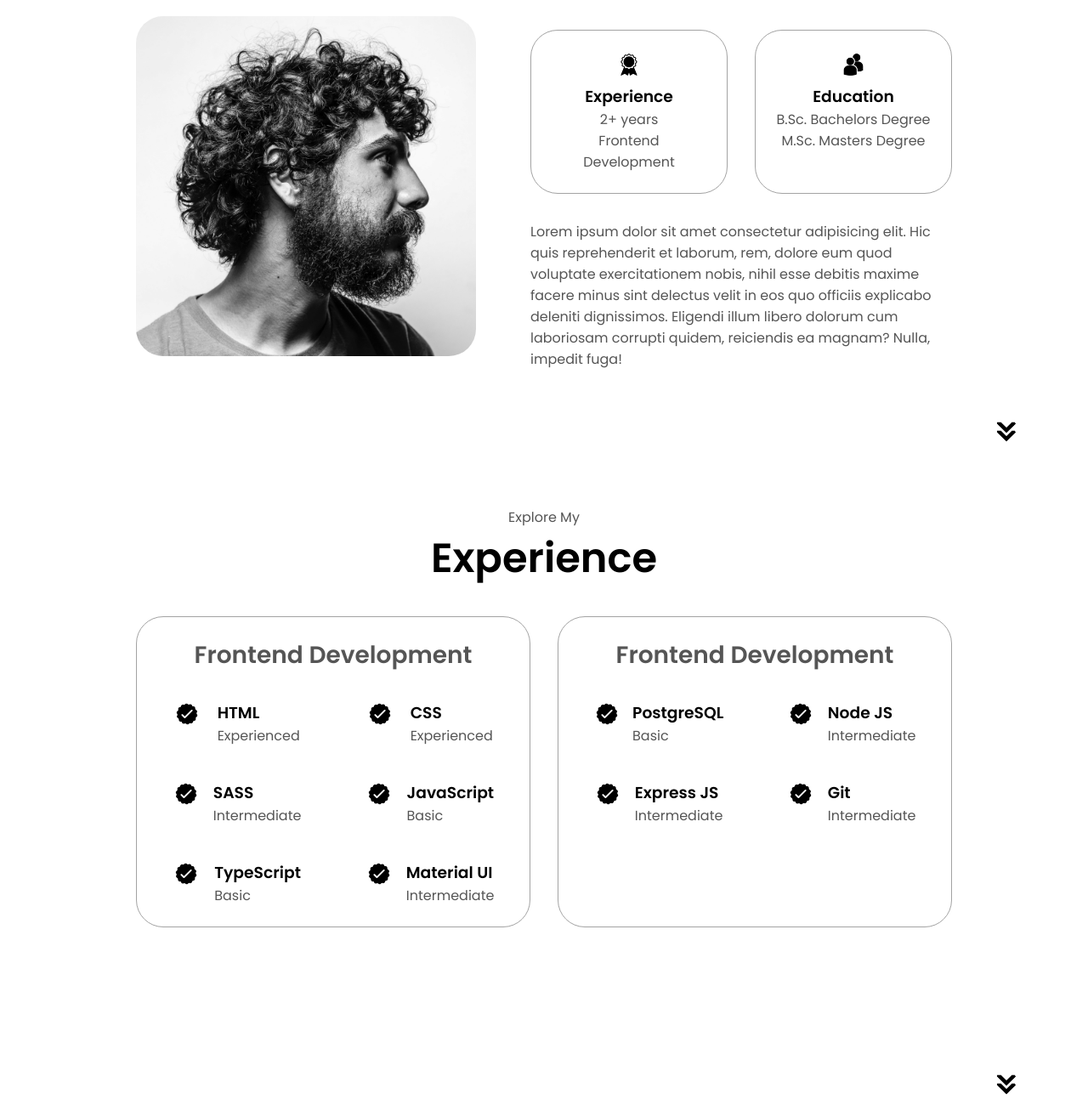
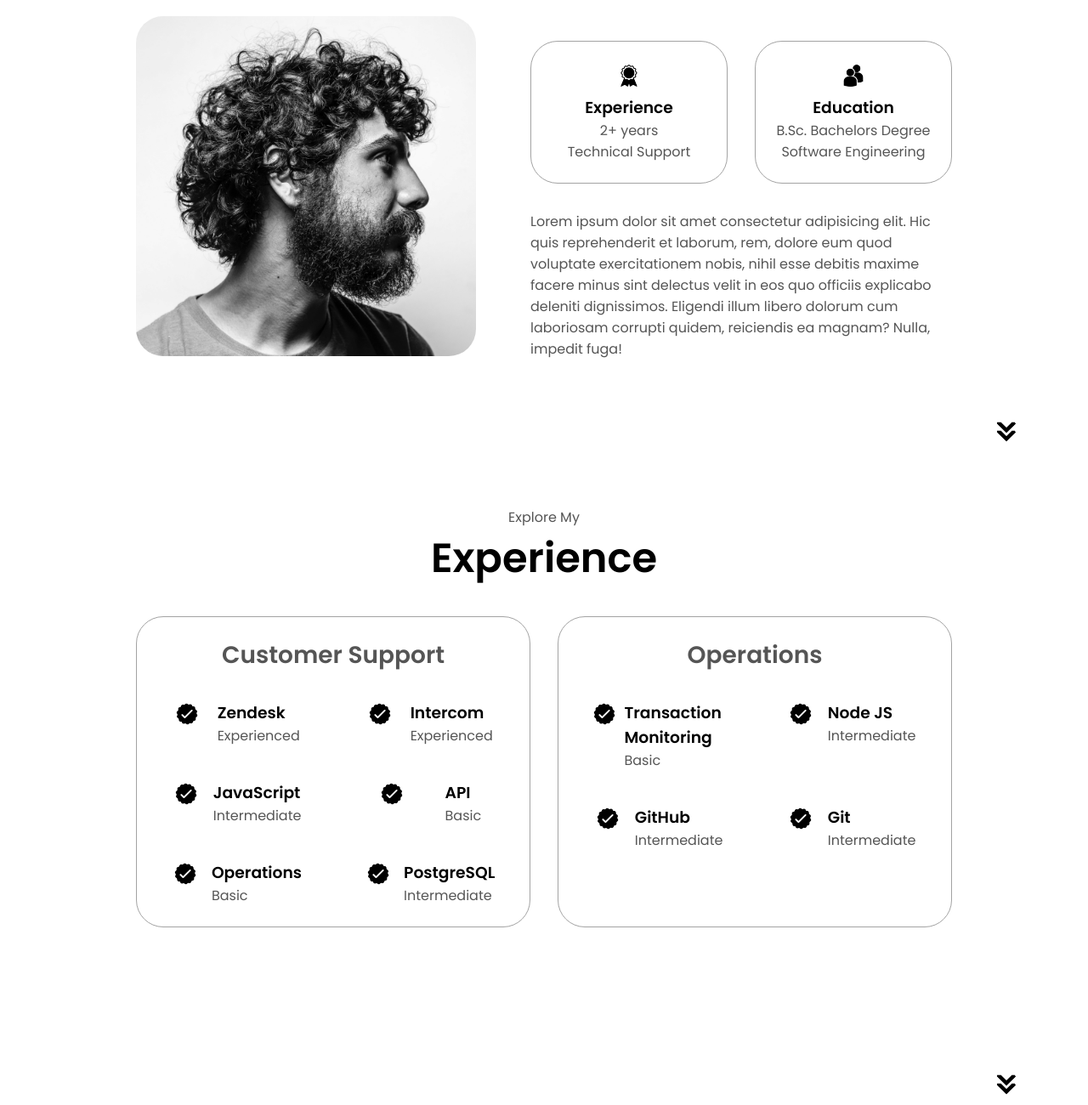
Before and after one commit to MwasCipher/MwasCipher.github.io, a plain HTML site: page index.html in a window 1280 px wide. Shown: the part 1100-2400 px from the top of the page at 85% size. Drawn offline with Linux system fonts and the light colour scheme.

Commit message:
update basic info

```diff
--- a/index.html
+++ b/index.html
@@ -21,7 +21,7 @@
       </div>
     </nav>
     <nav id="hamburger-nav">
-      <div class="logo">John Doe</div>
+      <div class="logo">Collins Waweru</div>
       <div class="hamburger-menu">
         <div class="hamburger-icon" onclick="toggleMenu()">
           <span></span>
@@ -42,8 +42,8 @@
       </div>
       <div class="section__text">
         <p class="section__text__p1">Hello, I'm</p>
-        <h1 class="title">John Doe</h1>
-        <p class="section__text__p2">Frontend Developer</p>
+        <h1 class="title">Collins Waweru</h1>
+        <p class="section__text__p2">Technical Support Engineer</p>
         <div class="btn-container">
           <button
             class="btn btn-color-2"
@@ -91,7 +91,7 @@
                 class="icon"
               />
               <h3>Experience</h3>
-              <p>2+ years <br />Frontend Development</p>
+              <p>2+ years <br />Technical Support</p>
             </div>
             <div class="details-container">
               <img
@@ -100,7 +100,7 @@
                 class="icon"
               />
               <h3>Education</h3>
-              <p>B.Sc. Bachelors Degree<br />M.Sc. Masters Degree</p>
+              <p>B.Sc. Bachelors Degree<br />Software Engineering</p>
             </div>
           </div>
           <div class="text-container">
@@ -128,7 +128,7 @@
       <div class="experience-details-container">
         <div class="about-containers">
           <div class="details-container">
-            <h2 class="experience-sub-title">Frontend Development</h2>
+            <h2 class="experience-sub-title">Customer Support</h2>
             <div class="article-container">
               <article>
                 <img
@@ -137,7 +137,7 @@
                   class="icon"
                 />
                 <div>
-                  <h3>HTML</h3>
+                  <h3>Zendesk</h3>
                   <p>Experienced</p>
                 </div>
               </article>
@@ -148,7 +148,7 @@
                   class="icon"
                 />
                 <div>
-                  <h3>CSS</h3>
+                  <h3>Intercom</h3>
                   <p>Experienced</p>
                 </div>
               </article>
@@ -159,7 +159,7 @@
                   class="icon"
                 />
                 <div>
-                  <h3>SASS</h3>
+                  <h3>JavaScript</h3>
                   <p>Intermediate</p>
                 </div>
               </article>
@@ -170,7 +170,7 @@
                   class="icon"
                 />
                 <div>
-                  <h3>JavaScript</h3>
+                  <h3>API</h3>
                   <p>Basic</p>
                 </div>
               </article>
@@ -181,7 +181,7 @@
                   class="icon"
                 />
                 <div>
-                  <h3>TypeScript</h3>
+                  <h3>Operations</h3>
                   <p>Basic</p>
                 </div>
               </article>
@@ -192,14 +192,14 @@
                   class="icon"
                 />
                 <div>
-                  <h3>Material UI</h3>
+                  <h3>PostgreSQL</h3>
                   <p>Intermediate</p>
                 </div>
               </article>
             </div>
           </div>
           <div class="details-container">
-            <h2 class="experience-sub-title">Frontend Development</h2>
+            <h2 class="experience-sub-title">Operations</h2>
             <div class="article-container">
               <article>
                 <img
@@ -208,7 +208,7 @@
                   class="icon"
                 />
                 <div>
-                  <h3>PostgreSQL</h3>
+                  <h3>Transaction Monitoring</h3>
                   <p>Basic</p>
                 </div>
               </article>
@@ -230,7 +230,7 @@
                   class="icon"
                 />
                 <div>
-                  <h3>Express JS</h3>
+                  <h3>GitHub</h3>
                   <p>Intermediate</p>
                 </div>
               </article>
@@ -352,7 +352,7 @@
             alt="Email icon"
             class="icon contact-icon email-icon"
           />
-          <p><a href="mailto:examplemail@gmail.com">Example@gmail.com</a></p>
+          <p><a href="mailto:mwangicollinswaweru@gmail.com">mwangicollinswaweru@gmail.com</a></p>
         </div>
         <div class="contact-info-container">
           <img
@@ -375,7 +375,7 @@
           </ul>
         </div>
       </nav>
-      <p>Copyright &#169; 2023 John Doe. All Rights Reserved.</p>
+      <p>Copyright &#169; 2025 Collins Waweru. All Rights Reserved.</p>
     </footer>
     <script src="script.js"></script>
   </body>
```
